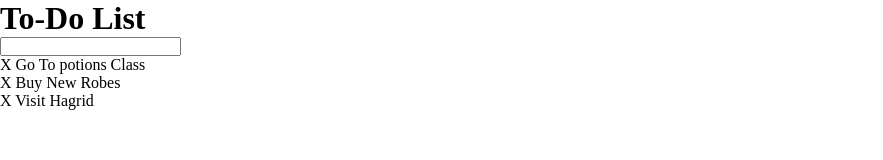
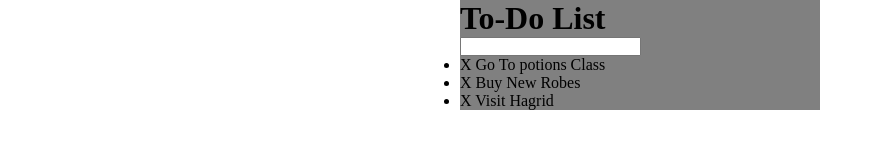
Before and after one commit to MichaelGreco7/jQuery-Todo-List, a plain HTML site: page index.html in a window 1280 px wide. Shown: the whole page, without its empty margins (0-883 px from the left). Drawn offline with Linux system fonts and the light colour scheme.

Commit message:
basic css

```diff
--- a/assets/css/style.css
+++ b/assets/css/style.css
@@ -3,3 +3,9 @@
   padding: 0;
   box-sizing: border-box;
 }
+
+#container {
+  background: gray;
+  width: 360px;
+  margin: 0 auto;
+}
```
